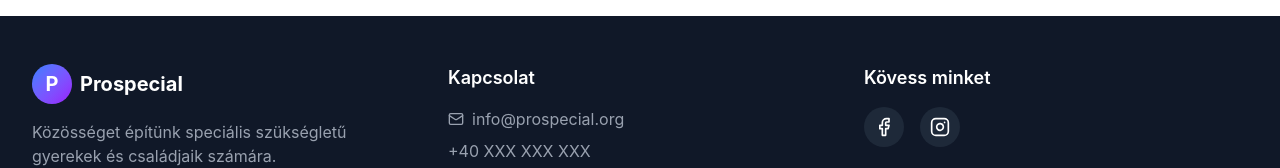
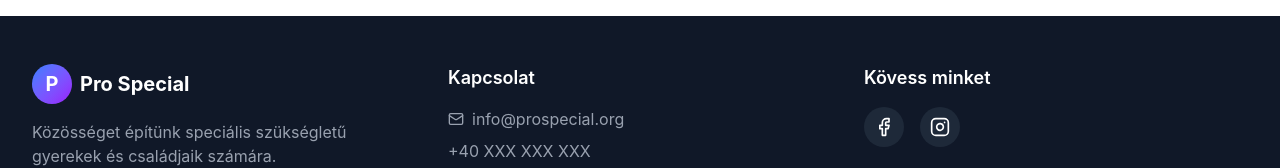
Before and after one commit to zuraglal/prospecial.org, a React (Vite) app: page / in a window 1280 px wide. Shown: the part 3469-3637 px from the top of the page. Built offline with nearby package versions, Linux system fonts and the light colour scheme.

Commit message:
Correct 'Prospecial' to 'Pro Special' in Footer

```diff
--- a/src/app/components/Footer.tsx
+++ b/src/app/components/Footer.tsx
@@ -15,7 +15,7 @@ export function Footer() {
               <div className="w-10 h-10 bg-gradient-to-br from-blue-500 to-purple-600 rounded-full flex items-center justify-center">
                 <span className="text-white font-bold text-xl">P</span>
               </div>
-              <span className="text-xl font-bold">Prospecial</span>
+              <span className="text-xl font-bold">Pro Special</span>
             </div>
             <p className="text-gray-400">
               {language === 'hu' && 'Közösséget építünk speciális szükségletű gyerekek és családjaik számára.'}
```
